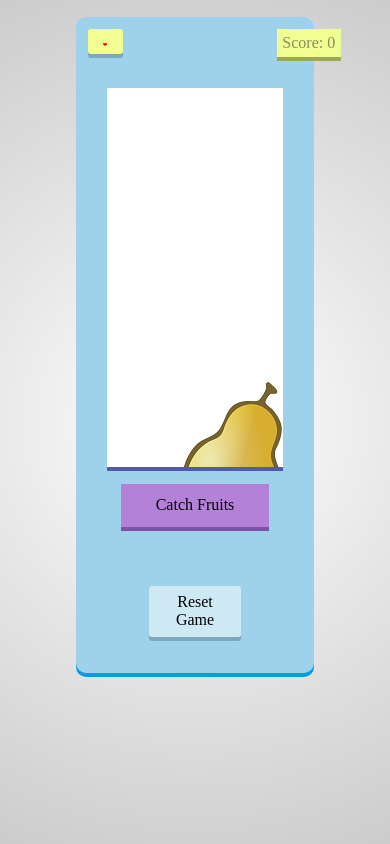
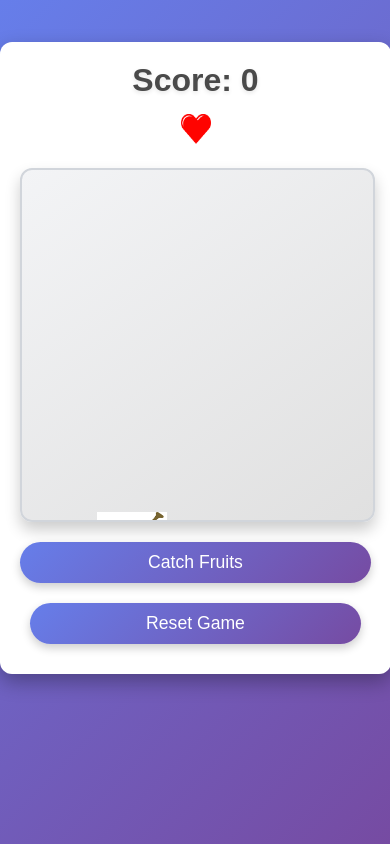
Before and after one commit to charlestanev/fruitGame, a plain HTML site: page index.html in a window 390 px wide. Both pictures are taken after a click on the element "Start Game". Drawn offline with nearby package versions, Linux system fonts and the light colour scheme.

Commit message:
Refactor CSS styles for improved layout and responsiveness

```diff
--- a/style.css
+++ b/style.css
@@ -1,162 +1,139 @@
-html {
+html, body {
   height: 100%;
-  background: radial-gradient(circle, #fff, #ccc);
+  margin: 0;
+  padding: 0;
+  font-family: 'Poppins', sans-serif;
+  background: linear-gradient(135deg, #667eea 0%, #764ba2 100%);
+  overflow: hidden;
 }
 
 #container {
-  height: 75vh;
-  width: 55vw;
-  background-color: #9dd2ea;
-  margin: 2vh auto;
-  padding: 3vmin;
-  border-radius: 10px;
-  box-shadow: 0px 4px 0px 0px #009de4;
+  max-width: 900px;
+  margin: 5vh auto;
+  padding: 20px;
+  background: #ffffff;
+  box-shadow: 0 8px 20px rgba(0, 0, 0, 0.3);
+  border-radius: 12px;
+  text-align: center;
+  transition: transform 0.3s ease-in-out;
+}
+
+#container:hover {
+  transform: scale(1.02);
 }
 
 #score {
-  background-color: #f1ff92;
-  color: #888e5f;
-  padding: 1.4vmin;
+  font-size: 2rem;
+  color: #4a4a4a;
+  font-weight: 700;
+  margin-bottom: 15px;
+  text-shadow: 0 2px 4px rgba(0, 0, 0, 0.1);
+}
+
+#trialsLeft {
+  margin: 10px 0;
+}
+
+#trialsLeft img {
+  width: 30px;
+  height: 30px;
+  margin: 0 5px;
+}
+
+#fruitContainer {
+  width: 100%;
+  height: 450px;
+  background: linear-gradient(145deg, #f3f4f6, #e0e0e0);
+  border-radius: 12px;
+  border: 2px solid #d1d5db;
+  position: relative;
+  overflow: hidden;
+  margin-top: 20px;
+  box-shadow: 0 8px 15px rgba(0, 0, 0, 0.2);
+}
+
+#fruit1 {
+  width: 70px;
+  height: 70px;
   position: absolute;
-  left: 71vw;
-  box-shadow: 0px 4px 0px #9da853;
+}
+
+#instruction {
+  margin: 20px 0;
+  padding: 12px 24px;
+  font-size: 1.3rem;
+  color: #ffffff;
+  background: linear-gradient(135deg, #667eea 0%, #764ba2 100%);
+  border-radius: 30px;
+  box-shadow: 0 4px 10px rgba(0, 0, 0, 0.2);
+}
+
+#startReset, #pauseGame {
+  padding: 14px 30px;
+  font-size: 1.3rem;
+  color: white;
+  background: linear-gradient(135deg, #667eea 0%, #764ba2 100%);
+  border: none;
+  border-radius: 30px;
+  cursor: pointer;
+  box-shadow: 0 4px 10px rgba(0, 0, 0, 0.2);
+  transition: all 0.3s ease;
+  margin: 10px;
+}
+
+#startReset:hover, #pauseGame:hover {
+  background: linear-gradient(135deg, #764ba2 0%, #667eea 100%);
+  transform: scale(1.05);
+}
+
+#gameOver {
+  position: absolute;
+  top: 50%;
+  left: 50%;
+  transform: translate(-50%, -50%);
+  background: rgba(255, 255, 255, 0.95);
+  padding: 30px;
+  border-radius: 12px;
+  box-shadow: 0 8px 20px rgba(0, 0, 0, 0.3);
+  text-align: center;
+  display: none;
+}
+
+#correct, #wrong {
+  padding: 12px 20px;
+  font-size: 1.2rem;
+  border-radius: 8px;
+  margin: 10px auto;
+  display: none;
+  box-shadow: 0 4px 10px rgba(0, 0, 0, 0.1);
 }
 
 #correct {
-  position: absolute;
-  left: 48vw;
-  background-color: #42e252;
+  background: #28a745;
   color: #fff;
-  padding: 11px;
-  display: none;
 }
 
 #wrong {
-  position: absolute;
-  left: 48vw;
-  background-color: #de401a;
+  background: #dc3545;
   color: #fff;
-  padding: 11px;
-  display: none;
+}
+
+@media (max-width: 768px) {
+  #container {
+    width: 90%;
   }
 
   #fruitContainer {
-  justify-content: center;
-  align-content: center;
-  width: 45vw;
-  height: 45vh;
-  padding: 0;
-  margin: 7vh auto 2vh auto;
-  background-color: #fff;
-  box-shadow: 0px 4px #535aa8;
-  /* font-size: 13vmin; */
-  text-align: center;
-
-  /* line-height: 15vh; */
-  font-family: cursive, sans-serif;
-  color: #000;
-  position: relative;
-  overflow: hidden;
+    height: 350px;
   }
 
-#instruction {
-  width: 38vw;
-  height: 5vh;
-  background-color: #b481d9;
-  margin: 2vh auto;
-  text-align: center;
-  line-height: 5vh;
-  box-shadow: 0px 4px #8153a8;
-}
-
-#choices {
-  height: 5vh;
-  width: 38vw;
-  margin: 2vh auto;
-}
-
-.box {
-  width: 7.2vmax;
-  height: 12vh;
-  background-color: #fff;
-  float: left;
-  margin-right: 3vmax;
-  border-radius: 3px;
-  cursor: pointer;
-  box-shadow: 0px 4px rgba(0, 0, 0, 0.2);
-  text-align: center;
-  line-height: 12vh;
-  position: relative;
-  transition: all 0.2s;
-}
-
-.box:hover,
-#startReset:hover {
-  /* background-color: #9c89f6;
-  color: #fff;
-  box-shadow: 0px 4px #6b54d3; */
-}
-
-#box4 {
-  margin-right: 0;
-}
-
-.box:active,
-#startReset:active {
-  box-shadow: 0px 0px #6b54d3;
-  top: 4px;
-}
-
-#startReset {
-  width: 9vmax;
-  padding: 2vmin;
-  background-color: rgba(255, 255, 255, 0.5);
-  margin: 7vh auto;
-  border-radius: 3px;
-  cursor: pointer;
-  box-shadow: 0px 4px rgba(0, 0, 0, 0.2);
-  text-align: center;
-  /* line-height: 0; */
-  position: relative;
-  transition: all 0.2s;
-}
-
-#trialsLeft {
-  width: 7vw;
-  padding: 1vmin;
-  position: absolute;
-  /* top: 83vh;
-  left: 39vw; */
-  text-align: center;
-  background-color: #f1ff92;
-  border-radius: 3px;
-  box-shadow: 0px 4px rgba(0, 0, 0, 0.2);
-  display: none;
+  #instruction, #startReset, #pauseGame {
+    font-size: 1.1rem;
+    padding: 10px 15px;
   }
 
   #gameOver {
-  height: 30vmin;
-  width: 38vw;
-  background: linear-gradient(#f3ca6b, #f3706c);
-  color: #fff;
-  font-size: 4vmin;
-  /* line-height: 7vmin; */
-  text-align: center;
-  text-transform: uppercase;
-  position: absolute;
-  top: 23vh;
-  left: 31vw;
-  z-index: 2;
-  display: none;
+    width: 90%;
+    padding: 20px;
   }
-
-.life {
-  width: 1vw;
-  height: 1vw;
-  margin: 0 5px;
 }
-
-.fruit {
-  display: none;
-  position: absolute;
-}
```
Lines whose indentation alone changed are shown as unchanged.
